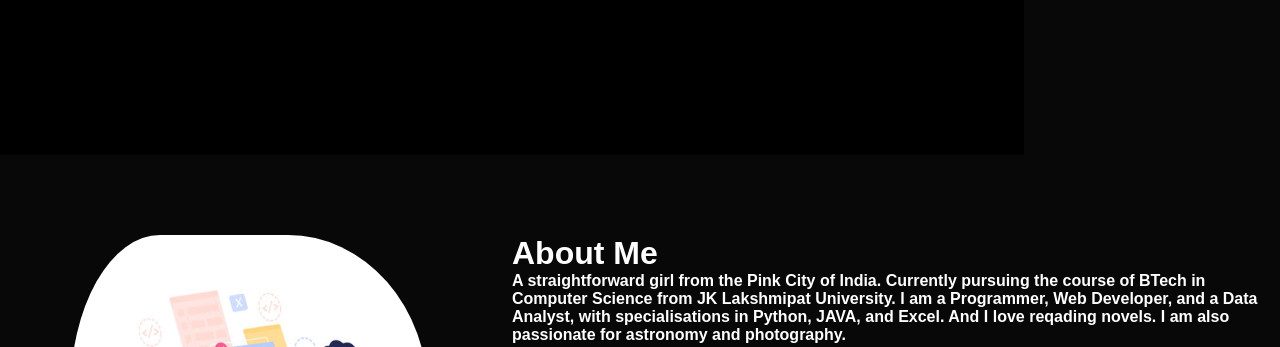
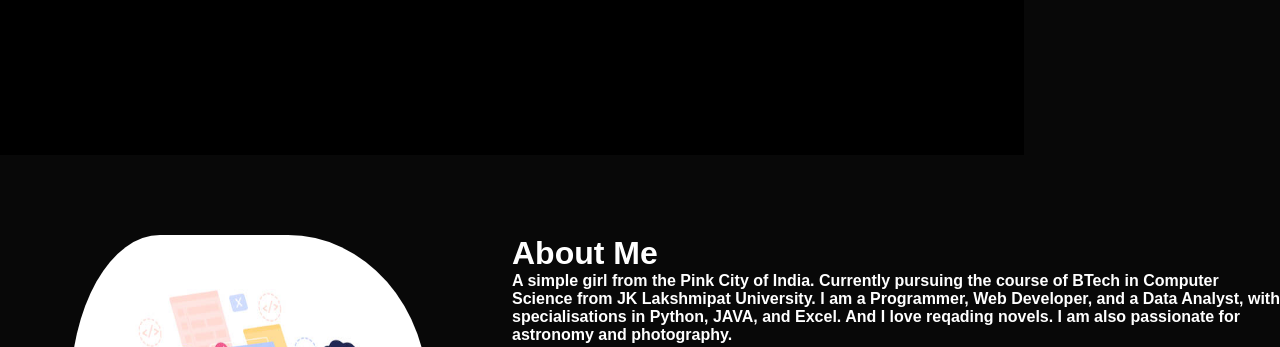
Before and after one commit to Ishita005/Portfolio_1, a plain HTML site: page index.html in a window 1280 px wide. Shown: the part 605-952 px from the top of the page. Drawn offline with Linux system fonts and the light colour scheme; a web font is replaced by a local one.

Commit message:
Update index.html

```diff
--- a/index.html
+++ b/index.html
@@ -54,7 +54,7 @@
                 </div>
                 <div class="about-col-2">
                     <h1 class="sub-title">About Me</h1>
-                    <p>A straightforward girl from the Pink City of India. Currently pursuing the course of BTech in Computer Science from JK Lakshmipat University. I am a Programmer, Web Developer, and a Data Analyst, with specialisations in Python, JAVA, and Excel. And I love reqading novels. I am also passionate for astronomy and photography.</p>
+                    <p>A simple girl from the Pink City of India. Currently pursuing the course of BTech in Computer Science from JK Lakshmipat University. I am a Programmer, Web Developer, and a Data Analyst, with specialisations in Python, JAVA, and Excel. And I love reqading novels. I am also passionate for astronomy and photography.</p>
 
                     <div class="tab-title">
                         <p class="tab-links active-link" onclick="opentab('skills')" >Skills</p>
```
